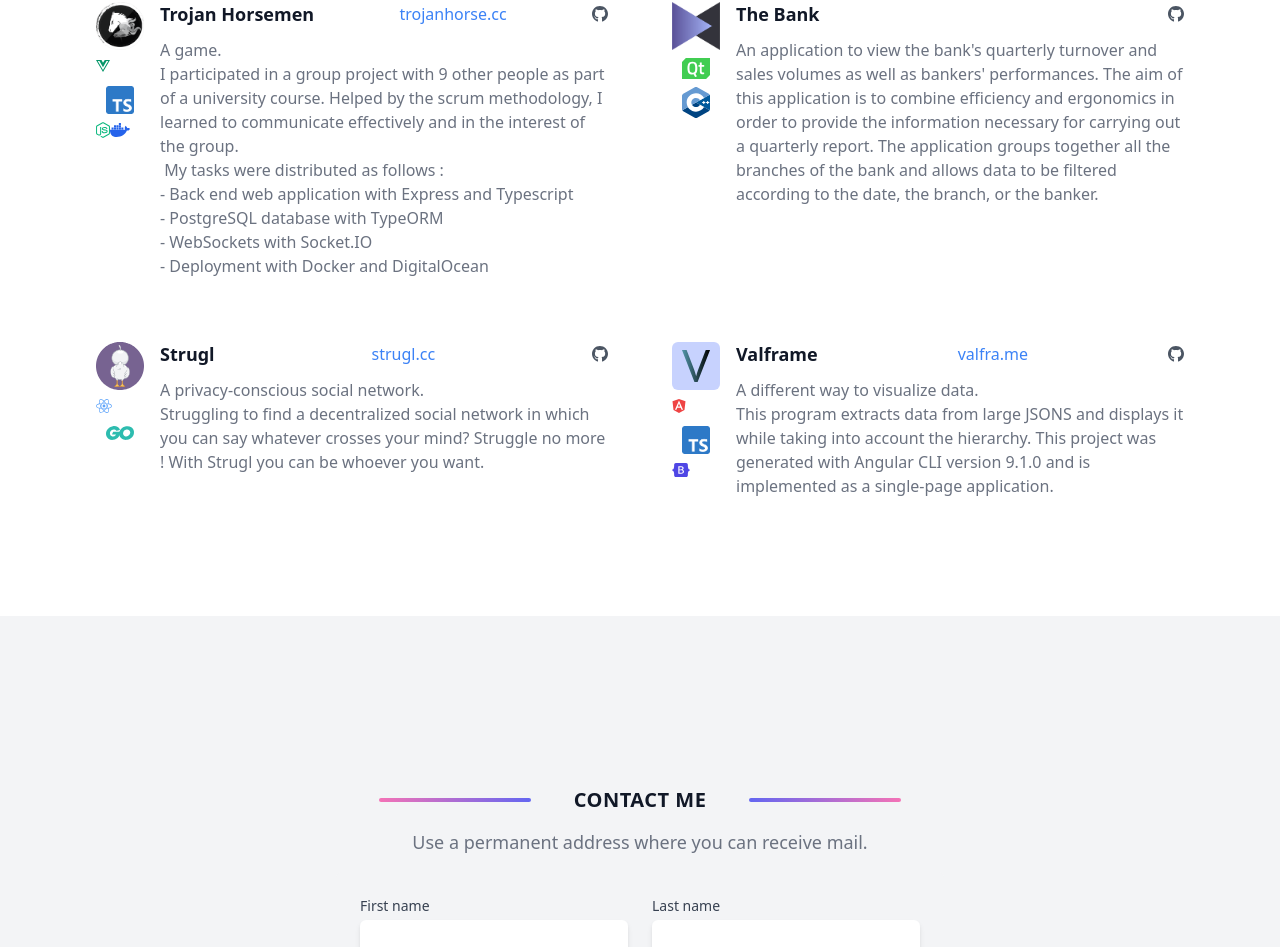
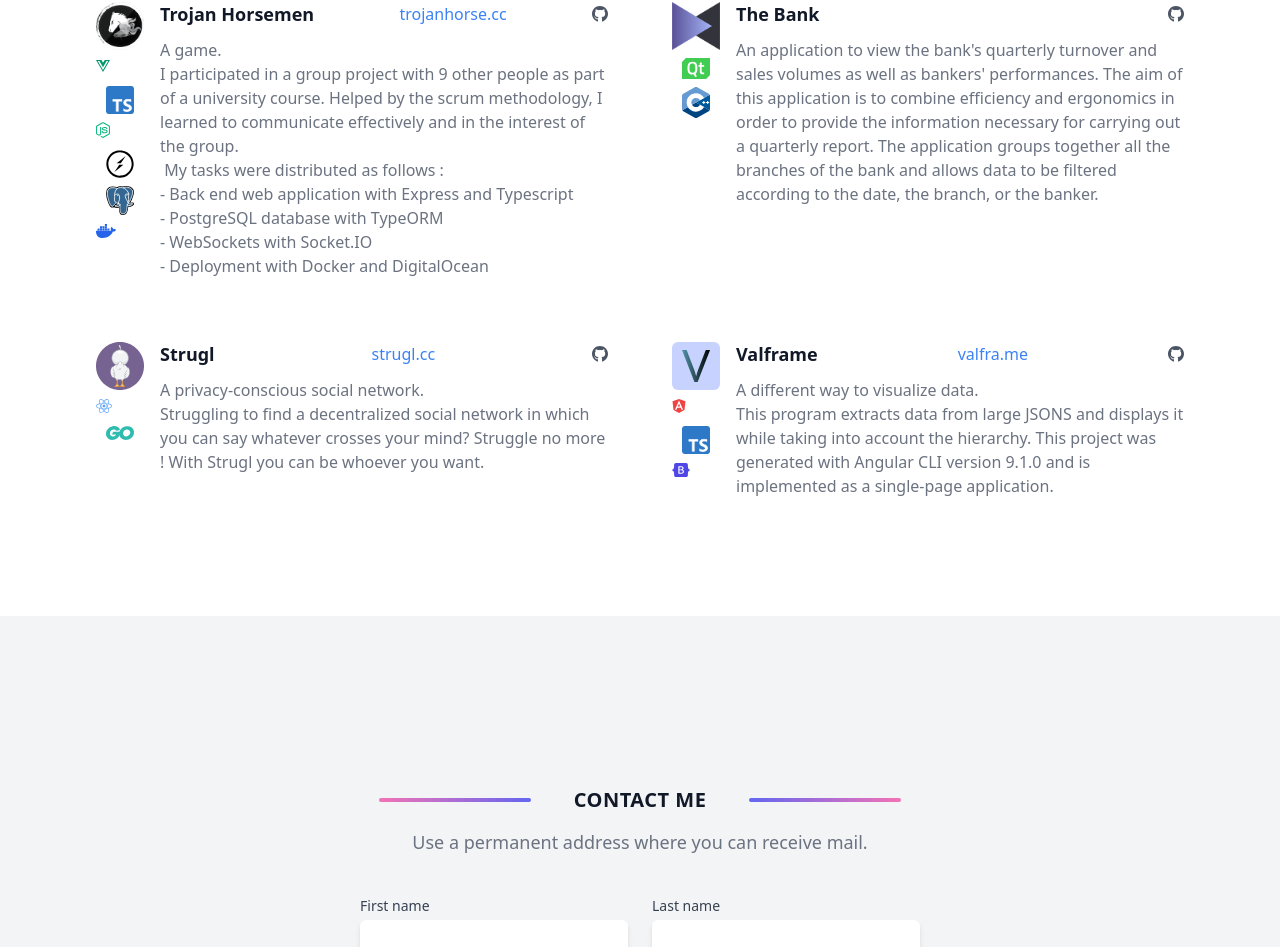
Before and after one commit to sihamais/sihamais.com, a Next.js app: page / in a window 1280 px wide. Shown: the part 1784-2731 px from the top of the page. Built offline with nearby package versions, Linux system fonts and the light colour scheme.

Commit message:
Add techs

```diff
--- a/components/projects.js
+++ b/components/projects.js
@@ -37,6 +37,15 @@ const ProjectsList = [
         techLogo: faNodeJs,
         techColor: "text-green-500",
         isFA: true,
+      },
+      {
+        techName: "Socket-io",
+        techLogo: "Socket-io.svg",
+        isFA: false,
+      },{
+        techName: "PostgreSQL",
+        techLogo: "PostgreSQL.svg",
+        isFA: false,
       },
       {
         techName: "Docker",
```
Also changed, not shown: public/PostgreSQL.svg (added), public/Socket-io.svg (added).
